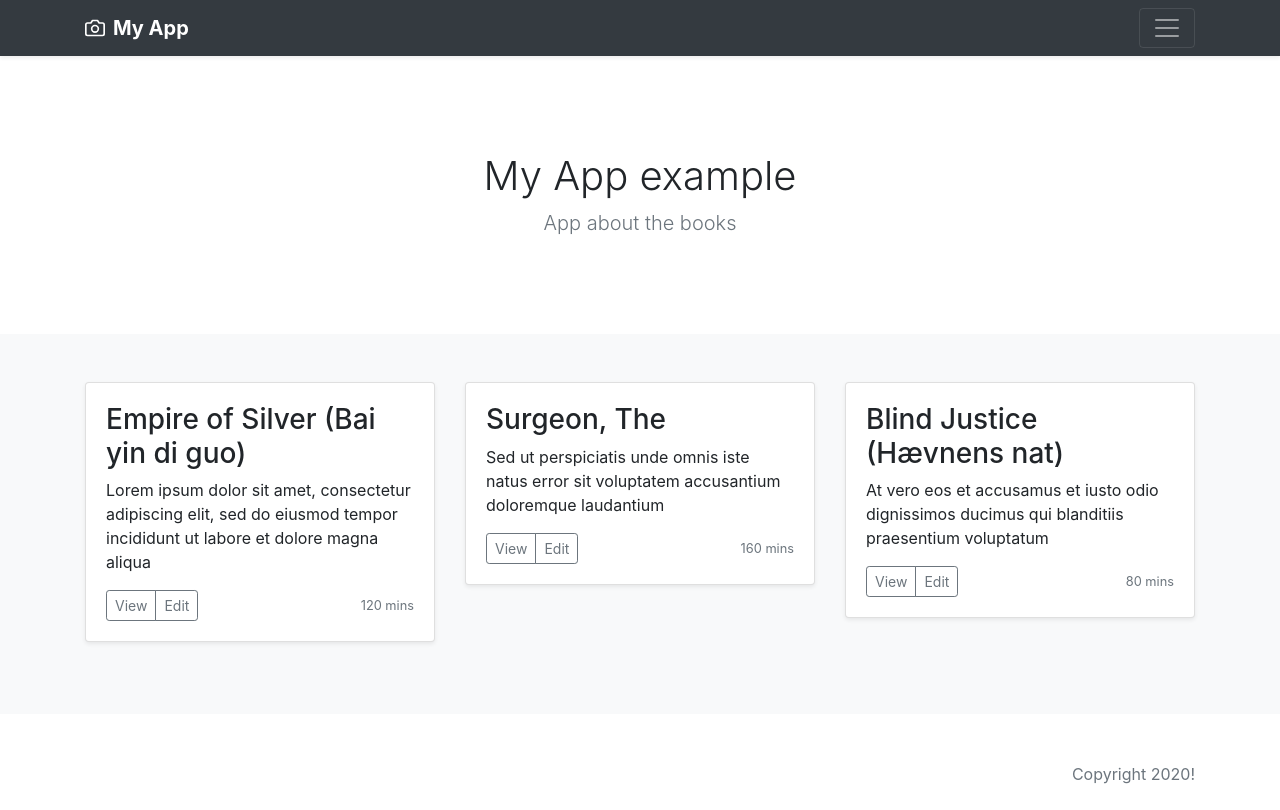
After one commit to gghughunishvili/node_express_webapp, a Node server app: page /books in a window 1280 px wide. The commit adds this page. Run offline with Node 20, Linux system fonts and the light colour scheme; some libraries are stand-ins or nearby versions.

Commit message:
added bookListView and bookView with its routes and data;

```diff
--- a/app.js
+++ b/app.js
@@ -15,9 +15,21 @@ app.use('/js', express.static(path.join(__dirname, 'node_modules/jquery/dist')))
 app.set('views', './src/views');
 app.set('view engine', 'ejs');
 
+const bookRouter = require('./src/routes/bookRoutes');
+
+app.use('/books', bookRouter);
 app.get('/', (req, res) => {
 //   res.sendFile(path.join(__dirname, 'views', 'index.html'));
-  res.render('index', { title: 'My App', list: ['a', 'b', 'c'] });
+  res.render(
+    'index',
+    {
+      title: 'My App',
+      nav: [
+        { title: 'Books', link: '/books' },
+        { title: 'Authors', link: '/authors' }
+      ]
+    }
+  );
 });
 
 app.listen(port, () => {
--- /dev/null
+++ b/src/routes/bookRoutes.js
@@ -0,0 +1,62 @@
+const express = require('express');
+
+const bookRouter = express.Router();
+const books = [
+  {
+    id: 1,
+    read: false,
+    title: 'Empire of Silver (Bai yin di guo)',
+    genre: 'Drama|Romance',
+    author: 'Tremaine Lonsbrough',
+    timeToRead: 120,
+    description: 'Lorem ipsum dolor sit amet, consectetur adipiscing elit, sed do eiusmod tempor incididunt ut labore et dolore magna aliqua'
+  }, {
+    id: 2,
+    read: false,
+    title: 'Surgeon, The',
+    genre: 'Horror|Thriller',
+    author: 'Misti Brewis',
+    timeToRead: 160,
+    description: 'Sed ut perspiciatis unde omnis iste natus error sit voluptatem accusantium doloremque laudantium'
+  }, {
+    id: 3,
+    read: false,
+    title: 'Blind Justice (Hævnens nat)',
+    genre: 'Drama|Mystery|Thriller',
+    author: 'Keene Spawell',
+    timeToRead: 80,
+    description: 'At vero eos et accusamus et iusto odio dignissimos ducimus qui blanditiis praesentium voluptatum'
+  }
+];
+bookRouter.route('/')
+  .get((req, res) => {
+    res.render(
+      'bookListView',
+      {
+        title: 'My App',
+        nav: [
+          { title: 'Books', link: '/books' },
+          { title: 'Authors', link: '/authors' }
+        ],
+        books
+      }
+    );
+  });
+
+bookRouter.route('/:id')
+  .get((req, res) => {
+    const { id } = req.params;
+    res.render(
+      'bookView',
+      {
+        title: 'My App',
+        nav: [
+          { title: 'Books', link: '/books' },
+          { title: 'Authors', link: '/authors' }
+        ],
+        book: books[id]
+      }
+    );
+  });
+
+module.exports = bookRouter;
--- /dev/null
+++ b/src/views/bookListView.ejs
@@ -0,0 +1,99 @@
+
+<!doctype html>
+<html lang="en">
+  <head>
+    <meta charset="utf-8">
+    <meta name="viewport" content="width=device-width, initial-scale=1, shrink-to-fit=no">
+    <meta name="description" content="">
+    <meta name="author" content="">
+
+    <title><%=title%></title>
+
+    <link rel="canonical" href="https://getbootstrap.com/docs/4.1/examples/album/">
+
+    <!-- Bootstrap core CSS -->
+    <link href="css/bootstrap.min.css" rel="stylesheet">
+
+    <!-- Custom styles for this template -->
+    <link href="css/album.css" rel="stylesheet">
+  </head>
+
+  <body>
+
+    <header>
+      <div class="collapse bg-dark" id="navbarHeader">
+        <div class="container">
+          <nav class="navbar navbar-dark bg-dark">
+            <ul class="navbar-nav">
+              <% for(let i=0; i<nav.length; i++) { %>
+                <li class="nav-item">
+                  <a class="nav-link" href="<%=nav[i].link %>"><%=nav[i].title %></a>
+                </li>
+              <% } %>
+            </ul>
+          </nav>
+        </div>
+      </div>
+      <div class="navbar navbar-dark bg-dark shadow-sm">
+        <div class="container d-flex justify-content-between">
+          <a href="#" class="navbar-brand d-flex align-items-center">
+            <svg xmlns="http://www.w3.org/2000/svg" width="20" height="20" viewBox="0 0 24 24" fill="none" stroke="currentColor" stroke-width="2" stroke-linecap="round" stroke-linejoin="round" class="mr-2"><path d="M23 19a2 2 0 0 1-2 2H3a2 2 0 0 1-2-2V8a2 2 0 0 1 2-2h4l2-3h6l2 3h4a2 2 0 0 1 2 2z"></path><circle cx="12" cy="13" r="4"></circle></svg>
+            <strong><%=title%></strong>
+          </a>
+          <button class="navbar-toggler" type="button" data-toggle="collapse" data-target="#navbarHeader" aria-controls="navbarHeader" aria-expanded="false" aria-label="Toggle navigation">
+            <span class="navbar-toggler-icon"></span>
+          </button>
+        </div>
+      </div>
+    </header>
+
+    <main role="main">
+
+      <section class="jumbotron text-center">
+        <div class="container">
+          <h1 class="jumbotron-heading"><%=title%> example</h1>
+          <p class="lead text-muted">App about the books</p>
+        </div>
+      </section>
+
+      <div class="album py-5 bg-light">
+        <div class="container">
+
+          <div class="row">
+            <% for(let i=0; i<books.length; i++) { %>
+              <div class="col-md-4">
+                <div class="card mb-4 shadow-sm">
+                  <div class="card-body">
+                    <h3><%= books[i].title %></h3>
+                    <p class="card-text"><%= books[i].description %></p>
+                    <div class="d-flex justify-content-between align-items-center">
+                      <div class="btn-group">
+                        <a href="books/<%= i %> " class="btn btn-sm btn-outline-secondary">View</a>
+                        <button type="button" class="btn btn-sm btn-outline-secondary">Edit</button>
+                      </div>
+                      <small class="text-muted"><%= books[i].timeToRead %>  mins</small>
+                    </div>
+                  </div>
+                </div>
+              </div>
+            <% } %>
+        </div>
+      </div>
+    </main>
+
+    <footer class="text-muted">
+      <div class="container">
+        <p class="float-right">
+          Copyright 2020!
+        </p>
+      </div>
+    </footer>
+
+    <!-- Bootstrap core JavaScript
+    ================================================== -->
+    <!-- Placed at the end of the document so the pages load faster -->
+    <script src="https://code.jquery.com/jquery-3.3.1.slim.min.js" integrity="sha384-q8i/X+965DzO0rT7abK41JStQIAqVgRVzpbzo5smXKp4YfRvH+8abtTE1Pi6jizo" crossorigin="anonymous"></script>
+    <script>window.jQuery || document.write('<script src="../../assets/js/vendor/jquery-slim.min.js"><\/script>')</script>
+    <script src="js/bootstrap.min.js"></script>
+  </body>
+</html>
```
Also changed, not shown: src/views/bookView.ejs (added, +93 -0 lines), src/views/index.ejs (+9 -14 lines), .eslintrc.js, 1 other file.
